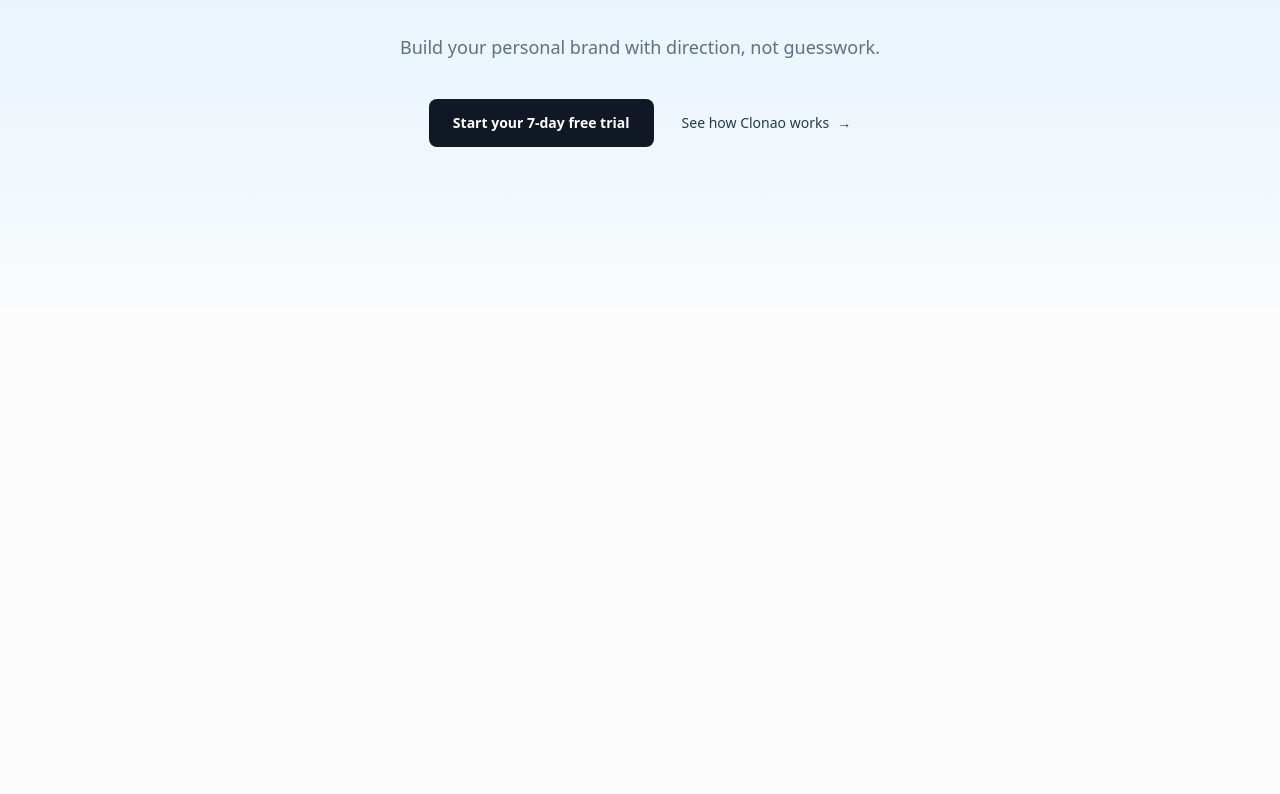
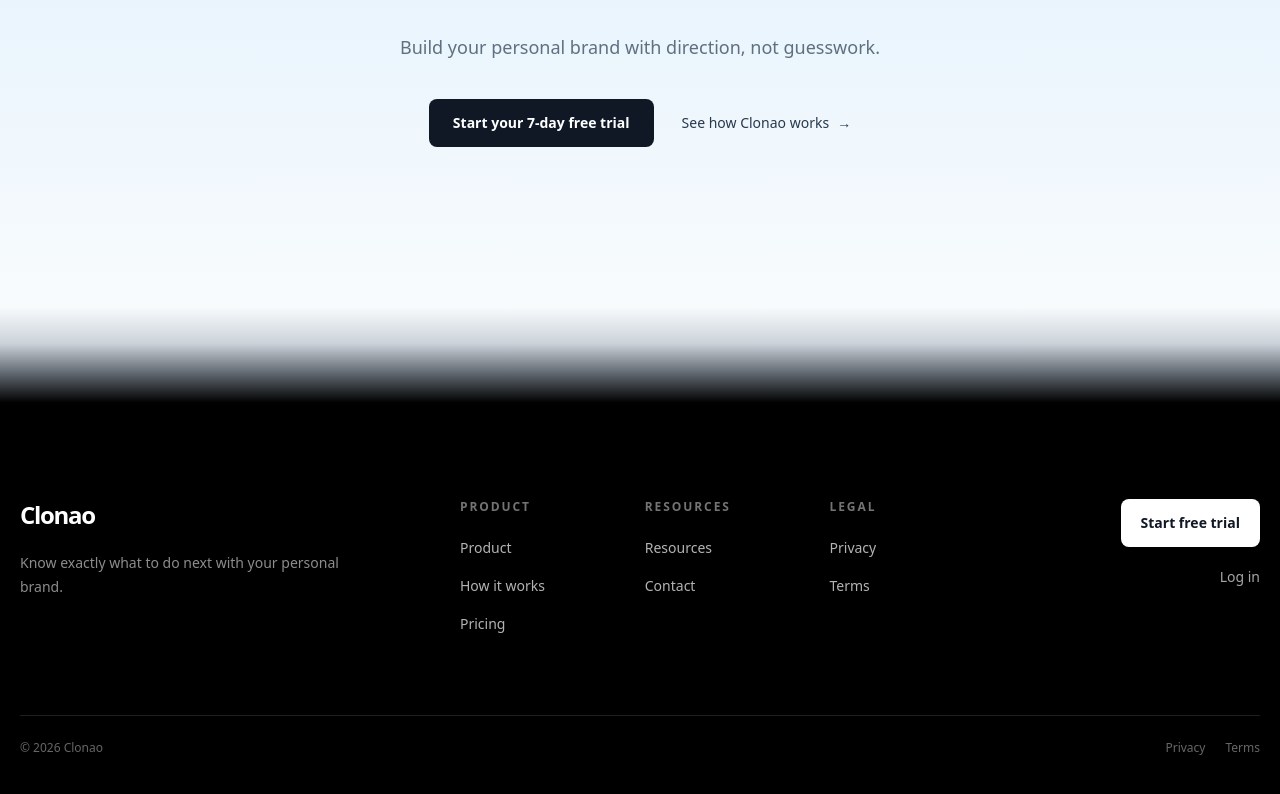
Before and after one commit to veokleo-create07/linkeldn.tool.100k, a Next.js app: page / in a window 1280 px wide. Shown: the part 6404-7198 px from the top of the page. Before the commit the page ends 6711 px from the top, so only its background shows below. Built offline with nearby package versions, Linux system fonts and the light colour scheme.

Commit message:
feat: add shared marketing footer

```diff
--- /dev/null
+++ b/src/components/marketing/footer.tsx
@@ -0,0 +1,82 @@
+import Link from "next/link";
+
+const linkGroups = [
+  {
+    title: "Product",
+    links: [
+      ["Product", "/product"],
+      ["How it works", "/how-it-works"],
+      ["Pricing", "/pricing"],
+    ],
+  },
+  {
+    title: "Resources",
+    links: [
+      ["Resources", "/resources"],
+      ["Contact", "/contact"],
+    ],
+  },
+  {
+    title: "Legal",
+    links: [
+      ["Privacy", "/privacy"],
+      ["Terms", "/terms"],
+    ],
+  },
+] as const;
+
+export function Footer() {
+  return (
+    <footer className="bg-black text-white">
+      <div className="h-24 bg-[linear-gradient(180deg,#f8fbfd_0%,#cbd2d9_38%,#4a5057_76%,#000000_100%)]" aria-hidden="true" />
+      <div className="bg-black">
+        <div className="marketing-container py-16 sm:py-20 lg:py-24">
+          <div className="grid gap-14 lg:grid-cols-[minmax(15rem,1.4fr)_minmax(0,2fr)_minmax(11rem,0.8fr)] lg:gap-20">
+            <div>
+              <Link href="/" className="text-2xl font-semibold tracking-[-0.055em] text-white transition-colors hover:text-white/80 focus-visible:outline-none focus-visible:ring-2 focus-visible:ring-white focus-visible:ring-offset-2 focus-visible:ring-offset-black">
+                Clonao
+              </Link>
+              <p className="mt-5 max-w-xs text-sm leading-6 text-white/55">
+                Know exactly what to do next with your personal brand.
+              </p>
+            </div>
+
+            <div className="grid grid-cols-2 gap-10 sm:grid-cols-3">
+              {linkGroups.map((group) => (
+                <div key={group.title}>
+                  <h2 className="text-xs font-semibold uppercase tracking-[0.16em] text-white/45">{group.title}</h2>
+                  <ul className="mt-5 space-y-3.5">
+                    {group.links.map(([label, href]) => (
+                      <li key={label}>
+                        <Link href={href} className="text-sm text-white/70 transition-colors hover:text-white focus-visible:outline-none focus-visible:ring-2 focus-visible:ring-white focus-visible:ring-offset-2 focus-visible:ring-offset-black">
+                          {label}
+                        </Link>
+                      </li>
+                    ))}
+                  </ul>
+                </div>
+              ))}
+            </div>
+
+            <div className="flex flex-col items-start lg:items-end">
+              <Link href="/sign-up" className="inline-flex min-h-12 items-center justify-center rounded-lg bg-white px-5 text-sm font-semibold text-[#101826] transition-colors hover:bg-[#dceeff] focus-visible:outline-none focus-visible:ring-2 focus-visible:ring-white focus-visible:ring-offset-2 focus-visible:ring-offset-black">
+                Start free trial
+              </Link>
+              <Link href="/sign-in" className="mt-5 text-sm text-white/65 transition-colors hover:text-white focus-visible:outline-none focus-visible:ring-2 focus-visible:ring-white focus-visible:ring-offset-2 focus-visible:ring-offset-black">
+                Log in
+              </Link>
+            </div>
+          </div>
+
+          <div className="mt-16 flex flex-col gap-4 border-t border-white/[0.12] pt-6 text-xs text-white/40 sm:mt-20 sm:flex-row sm:items-center sm:justify-between">
+            <p>© 2026 Clonao</p>
+            <div className="flex gap-5">
+              <Link href="/privacy" className="transition-colors hover:text-white/75">Privacy</Link>
+              <Link href="/terms" className="transition-colors hover:text-white/75">Terms</Link>
+            </div>
+          </div>
+        </div>
+      </div>
+    </footer>
+  );
+}
--- a/src/components/marketing/marketing-shell.tsx
+++ b/src/components/marketing/marketing-shell.tsx
@@ -1,4 +1,5 @@
 import type { ReactNode } from "react";
+import { Footer } from "@/components/marketing/footer";
 import { MarketingNavbar } from "@/components/marketing/marketing-navbar";
 
 type MarketingShellProps = {
@@ -10,6 +11,7 @@ export function MarketingShell({ children }: MarketingShellProps) {
     <>
       <MarketingNavbar />
       <main className="min-h-screen overflow-x-clip">{children}</main>
+      <Footer />
     </>
   );
 }
```
